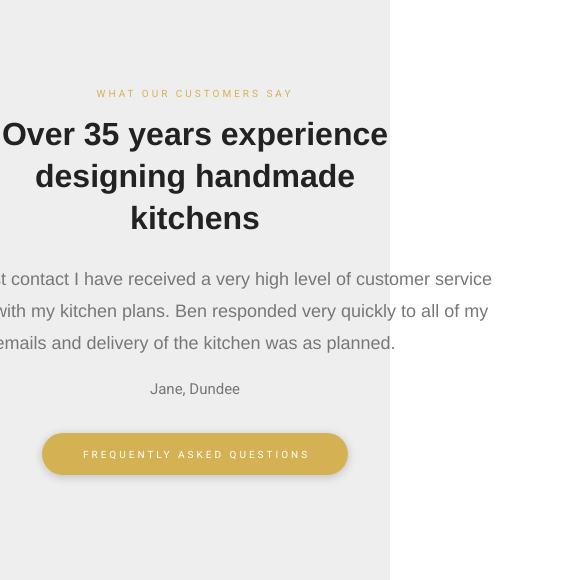
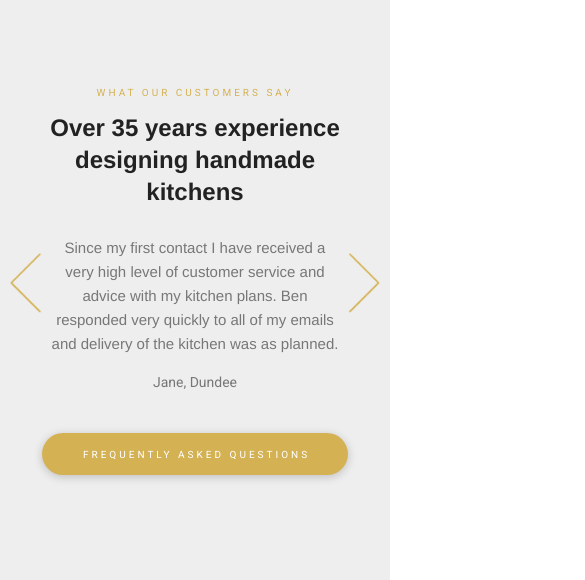
Before and after one commit to Marcin-Farowski/mtc_home_kitchen, a plain HTML site: page index.html in a window 390 px wide. Shown: the part 1308-1888 px from the top of the page, 585 px wide, since content can reach past the window. Drawn offline with Linux system fonts and the light colour scheme.

Commit message:
Customer Testimonial mobile implemented

```diff
--- a/index.html
+++ b/index.html
@@ -150,6 +150,7 @@
       </div>
     </section>
     <section class="customer-testimonial">
+      <div class="container">
         <h3 class="title">WHAT OUR CUSTOMERS SAY</h3>
         <h2 class="headline">
           Over 35 years experience designing handmade kitchens
@@ -162,10 +163,16 @@
         >
           <div class="splide__arrows">
             <button class="splide__arrow splide__arrow--prev">
-            <img src="images/chevron-prev.png" alt="Slider prev button image" />
+              <img
+                src="images/chevron-prev.png"
+                alt="Slider prev button image"
+              />
             </button>
             <button class="splide__arrow splide__arrow--next">
-            <img src="images/chevron-next.png" alt="Slider next button image" />
+              <img
+                src="images/chevron-next.png"
+                alt="Slider next button image"
+              />
             </button>
           </div>
           <div class="splide__track">
@@ -173,9 +180,9 @@
               <li class="splide__slide">
                 <p class="testimonial">
                   Since my first contact I have received a very high level of
-                customer service and advice with my kitchen plans. Ben responded
-                very quickly to all of my emails and delivery of the kitchen was
-                as planned.
+                  customer service and advice with my kitchen plans. Ben
+                  responded very quickly to all of my emails and delivery of the
+                  kitchen was as planned.
                 </p>
                 <p class="author">Jane, Dundee</p>
               </li>
@@ -192,6 +199,7 @@
           </div>
         </div>
         <a href="#" class="main-button">FREQUENTLY ASKED QUESTIONS</a>
+      </div>
     </section>
     <script src="splide-4.1.3/dist/js/splide.min.js"></script>
     <script>
--- a/styles.css
+++ b/styles.css
@@ -627,12 +627,17 @@ body {
 /* Customer Testimonial styles */
 
 .customer-testimonial {
+  background-color: var(--clr-neutral-700);
+}
+
+.customer-testimonial .container {
   display: flex;
   flex-direction: column;
   justify-content: center;
   align-items: center;
-  height: 37.5rem;
-  background-color: var(--clr-neutral-700);
+  min-height: 37.5rem;
+  max-width: 80%;
+  margin-inline: auto;
 }
 
 .customer-testimonial .title {
@@ -675,6 +680,87 @@ body {
   padding-right: 3.755em;
 }
 
+@media (max-width: 800px) {
+  .customer-testimonial .headline {
+    font-size: 1.75rem;
+    line-height: 2.5rem;
+    margin-bottom: 1.125rem;
+  }
+
+  .customer-testimonial .testimonial {
+    font-size: 1rem;
+    line-height: 1.75rem;
+    margin-bottom: 1.125rem;
+  }
+
+  .customer-testimonial .author {
+    font-size: 0.875rem;
+  }
+}
+
+@media (max-width: 700px) {
+  .customer-testimonial .headline {
+    max-width: 30ch;
+  }
+
+  .customer-testimonial .testimonial {
+    max-width: 50ch;
+  }
+}
+
+@media (max-width: 600px) {
+  .customer-testimonial .testimonial {
+    max-width: 45ch;
+  }
+}
+
+@media (max-width: 500px) {
+  .customer-testimonial .testimonial {
+    max-width: 35ch;
+  }
+}
+
+@media (max-width: 450px) {
+  .customer-testimonial .headline {
+    font-size: 1.5rem;
+    line-height: 2rem;
+    margin-bottom: 1rem;
+  }
+
+  .customer-testimonial .testimonial {
+    font-size: 0.9375rem;
+    line-height: 1.5rem;
+    margin-bottom: 1rem;
+  }
+
+  .customer-testimonial .author {
+    font-size: 0.875rem;
+    margin-bottom: 1.75rem;
+  }
+}
+
+@media (max-width: 385px) {
+  .customer-testimonial .testimonial {
+    max-width: 30ch;
+  }
+
+  .customer-testimonial .main-button {
+    padding-left: 3.068em;
+    padding-right: 2.755em;
+  }
+}
+
+@media (max-width: 360px) {
+  .customer-testimonial .testimonial {
+    max-width: 28ch;
+  }
+
+  .customer-testimonial .main-button {
+    padding-left: 2.068em;
+    padding-right: 1.755em;
+  }
+}
+
 /* Customer Testimonial slider styles */
 
 .customer-testimonial .splide {
@@ -696,15 +782,45 @@ body {
 
 .customer-testimonial .splide__arrow--prev {
   top: 28%;
-  left: -15rem;
+  left: -240px;
 }
 
 .customer-testimonial .splide__arrow--next {
   top: 28%;
-  right: -15rem;
+  right: -240px;
 }
 
 .customer-testimonial .splide__pagination__page,
 .customer-testimonial .splide__pagination__page:hover {
   display: none;
 }
+
+@media (max-width: 1400px) {
+  .customer-testimonial .splide__arrow--prev {
+    left: calc(
+      ((50vw - 50%) / 2) * -1
+    ); /* place arrow in the middle of the remaining space on the left side */
+  }
+
+  .customer-testimonial .splide__arrow--next {
+    right: calc(
+      ((50vw - 50%) / 2) * -1
+    ); /* place arrow in the middle of the remaining space on the right side */
+  }
+}
+
+@media (max-width: 900px) {
+  .customer-testimonial .splide__arrow {
+    width: 4rem;
+  }
+}
+
+@media (max-width: 800px) {
+  .customer-testimonial .splide__arrow {
+    width: 3.75rem;
+  }
+
+  .customer-testimonial .splide {
+    width: 90vw;
+  }
+}
```
Lines whose indentation alone changed are shown as unchanged.
